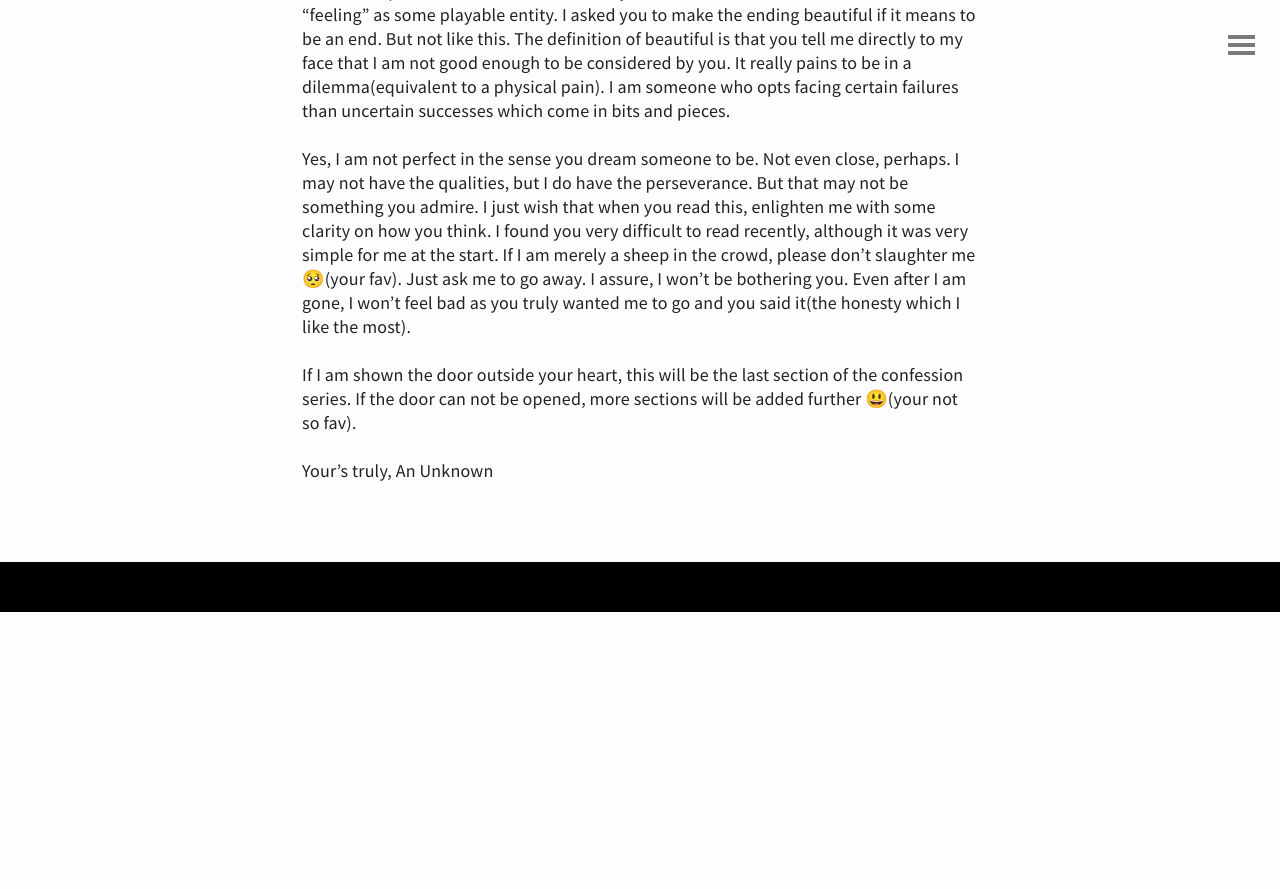
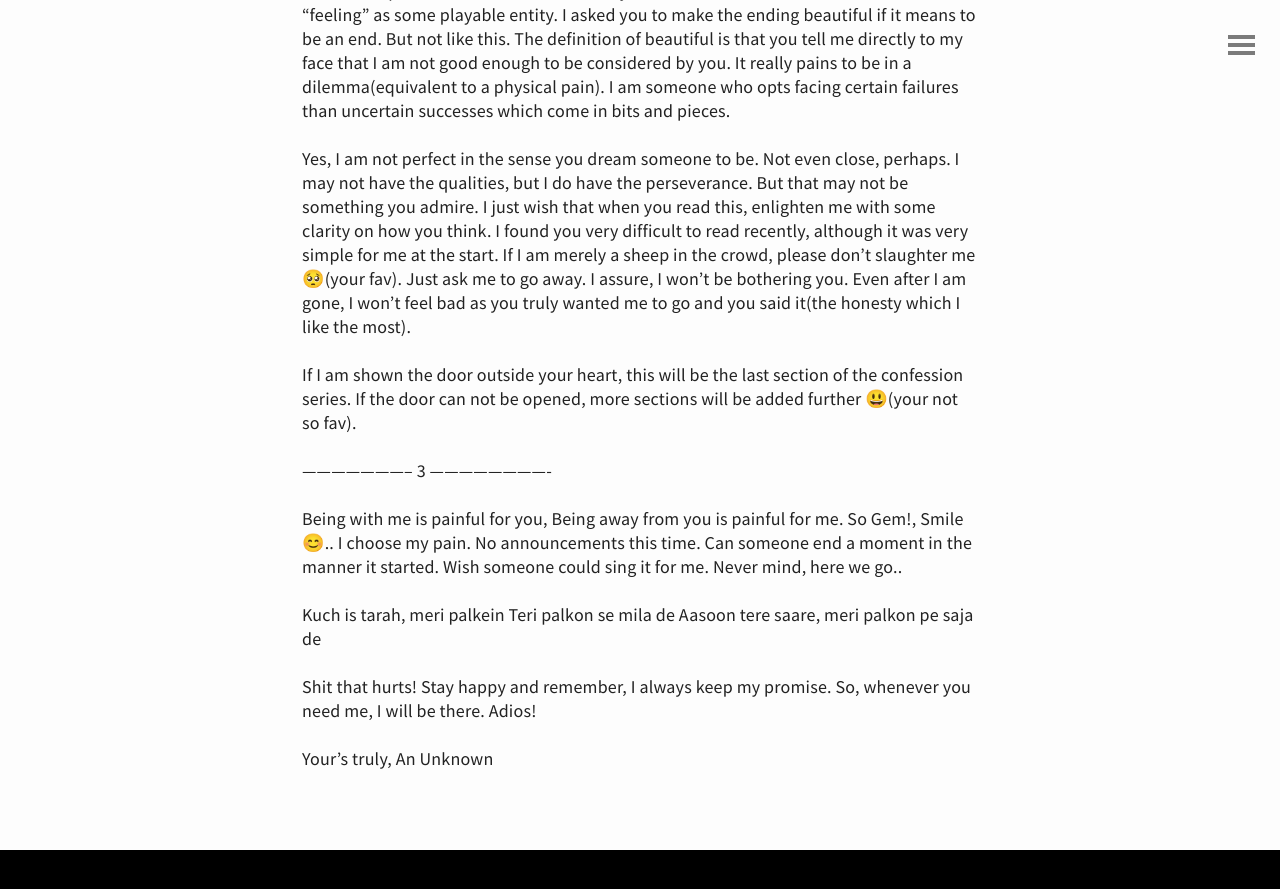
Before and after one commit to spraphul/blog, a Jekyll site: the page built from _posts/2019-06-01-A-Confession.md, in a window 1280 px wide and 900 px high, scrolled down 1688 px. Shown: the top 889 px of the window. Built offline with Jekyll 4.4.1, drawn with Linux system fonts in a browser that asks for light colours; before the commit the page ends 2300 px from its top, so only the background shows below that.

Commit message:
Update 2019-06-01-A-Confession.md

```diff
--- a/_posts/2019-06-01-A-Confession.md
+++ b/_posts/2019-06-01-A-Confession.md
@@ -27,8 +27,16 @@ Yes, I am not perfect in the sense you dream someone to be. Not even close, perh
 If I am shown the door outside your heart, this will be the last section of the confession series. If the door can not be opened, more sections will be added further 😃(your not so fav).
 
 
+----------------------- 3 -------------------------
 
+Being with me is painful for you, Being away from you is painful for me. So Gem!, Smile 😊.. I choose my pain. No announcements this time. Can someone end a moment in the manner it started. Wish someone could sing it for me. Never mind, here we go..
 
+Kuch is tarah, meri palkein
+Teri palkon se mila de
+Aasoon tere saare, meri palkon pe saja de
+
+Shit that hurts! Stay happy and remember, I always keep my promise. So, whenever you need me, I will be there.
+Adios!
 
 Your's truly,
 An Unknown
```
